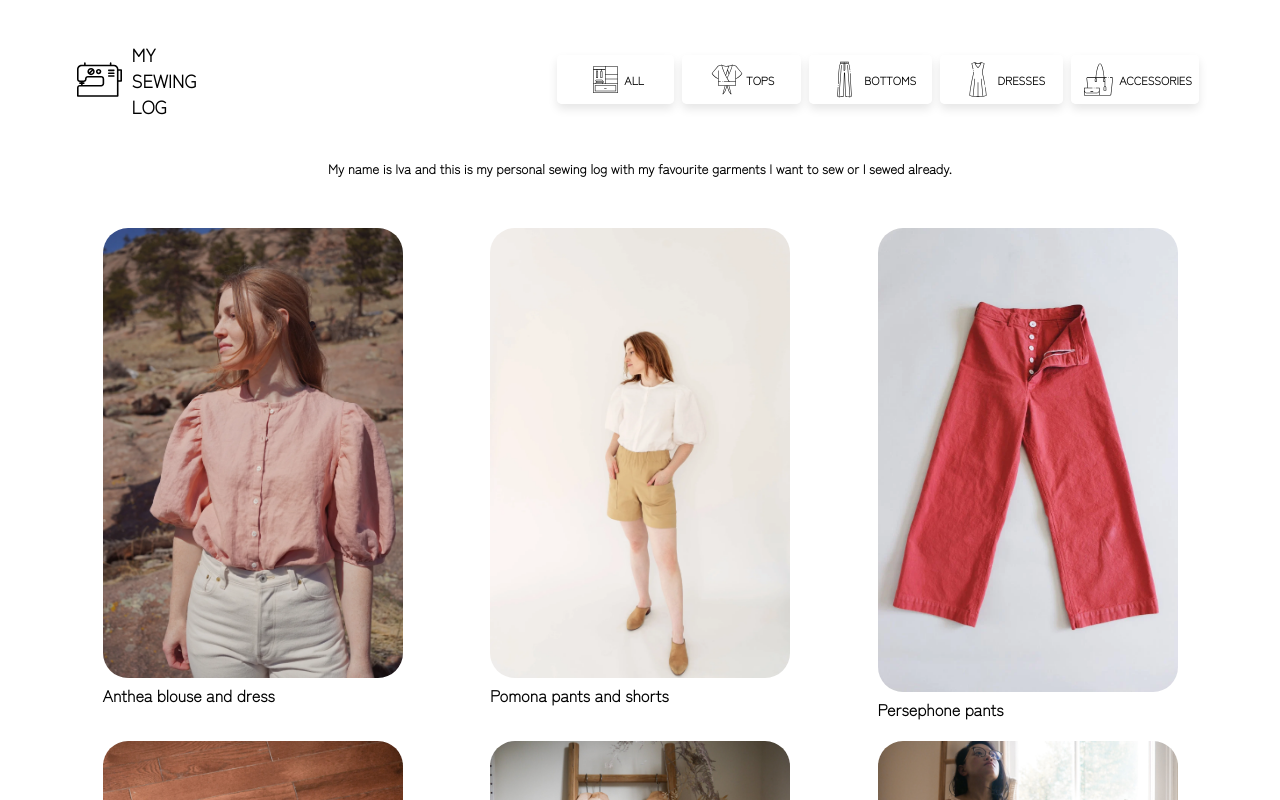
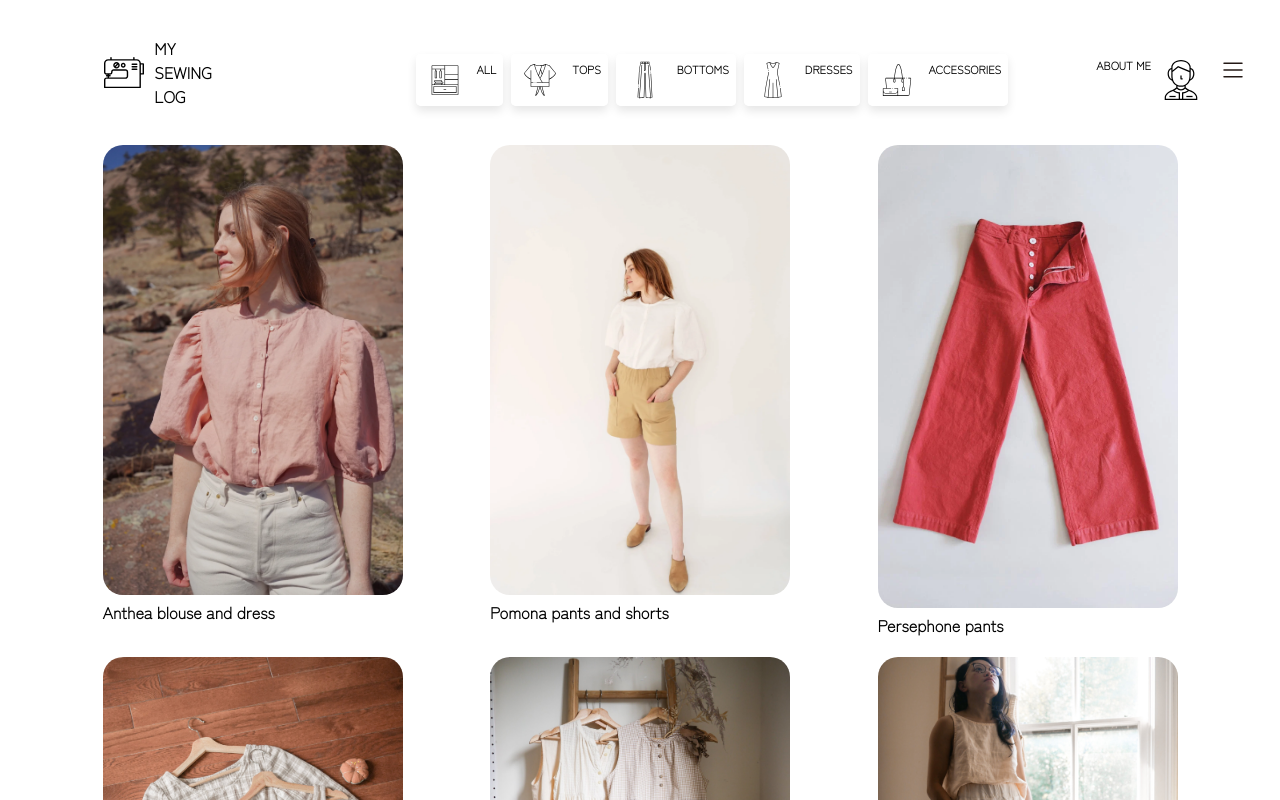
Before and after one commit to IvaPlas/My-personal-to-sew-list, a React app: page / in a window 1280 px wide. Shown: the top 800 px of the page. Built offline with nearby package versions, Linux system fonts and the light colour scheme; a web font is replaced by a local one.

Commit message:
navigation responsive styles set up

```diff
--- a/src/components/Form/Form.jsx
+++ b/src/components/Form/Form.jsx
@@ -3,10 +3,14 @@ import './form.css';
 import '../../garments.js';
 
 const Form = () => {
+  const [garments, setGarments] = useState('');
   const [formValues, setFormValues] = useState({
     name: '',
+    link: '',
     author: '',
+    image: '',
     description: '',
+    category: '',
     measurements: '',
     fabric: '',
     notes: '',
@@ -17,6 +21,25 @@ const Form = () => {
     e.preventDefault();
     const { name, value } = e.target;
     setFormValues({ ...formValues, [name]: value });
+  };
+
+  const handleAddFormSubmit = (e) => {
+    e.preventDefault();
+    const newGarment = {
+      name: formValues.name,
+      link: formValues.link,
+      author: formValues.author,
+      image: formValues.image,
+      description: formValues.description,
+      category: formValues.category,
+      measurements: formValues.measurements,
+      fabric: formValues.fabric,
+      notes: formValues.notes,
+      state: formValues.state,
+    };
+
+    const newGarments = [...garments, newGarment];
+    setGarments(newGarments);
   };
 
   useEffect(() => {
@@ -31,9 +54,9 @@ const Form = () => {
 
   console.log(formValues);
   return (
-    <form>
+    <form onSubmit={handleAddFormSubmit}>
       <label htmlFor="">
-        Name of the pattern
+        Name of the pattern :
         <input
           name="name"
           value={formValues.name}
@@ -41,8 +64,17 @@ const Form = () => {
           onChange={handleChange}
         />
       </label>
+      Link :
       <label htmlFor="">
-        Author of the pattern{' '}
+        <input
+          type="link"
+          name="link"
+          value={formValues.link}
+          onChange={handleChange}
+        />
+      </label>
+      <label htmlFor="">
+        Author of the pattern :
         <input
           name="author"
           value={formValues.author}
@@ -51,7 +83,17 @@ const Form = () => {
         />
       </label>
       <label htmlFor="">
-        Desctiption of the garment/pattern{' '}
+        {' '}
+        Image :
+        <input
+          type="field"
+          name="image"
+          value={formValues.image}
+          onChange={handleChange}
+        />
+      </label>
+      <label htmlFor="">
+        Desctiption of the garment/pattern :
         <textarea
           name="description"
           value={formValues.description}
@@ -60,7 +102,22 @@ const Form = () => {
         />
       </label>
       <label htmlFor="">
-        Measurements
+        Category :
+        <select
+          type="text"
+          name="category"
+          value={formValues.category}
+          onChange={handleChange}
+        >
+          <option value="all">ALL</option>
+          <option value="tops">TOPS</option>
+          <option value="bottoms">BOTTOMS</option>
+          <option value="dresses">DRESSES</option>
+          <option value="accessories">ACCESSORIES</option>
+        </select>
+      </label>
+      <label htmlFor="">
+        Measurements :
         <input
           name="measurements"
           value={formValues.measurements}
@@ -69,7 +126,7 @@ const Form = () => {
         />
       </label>
       <label htmlFor="">
-        Fabric
+        Fabric :
         <select
           type="text"
           name="fabric"
@@ -95,7 +152,7 @@ const Form = () => {
         </select>
       </label>
       <label htmlFor="">
-        Notes
+        Notes :
         <textarea
           type="text"
           name="notes"
@@ -104,7 +161,7 @@ const Form = () => {
         />
       </label>
       <label htmlFor="">
-        State of creation
+        State of creation :
         <select
           name="state"
           value={formValues.state}
@@ -123,6 +180,7 @@ const Form = () => {
           </option>
           <option value="garment_sewed_already">garment sewed already</option>
         </select>
+        <button type="submit">save my notes</button>
       </label>
     </form>
   );
--- a/src/components/Form/form.css
+++ b/src/components/Form/form.css
@@ -1,3 +1,7 @@
+* {
+  box-sizing: border-box;
+}
+
 form {
   display: flex;
   flex-direction: column;
--- a/src/components/GarmentDetail/garment-detail.css
+++ b/src/components/GarmentDetail/garment-detail.css
@@ -1,3 +1,7 @@
+* {
+  box-sizing: border-box;
+}
+
 .garment-detail_container {
   display: flex;
   flex-direction: column;
@@ -11,8 +15,8 @@
 }
 
 .garment-detail_photo {
-  width: 250px;
-  border-radius: 15px 15px 0px 0px;
+  width: 300px;
+  border-radius: 15px;
 }
 
 .garment-detail_details {
@@ -31,10 +35,8 @@
 
 @media (min-width: 375px) {
   .garment-detail_photo {
-    width: 300px;
     margin: auto;
     margin-top: 15px;
-    border-radius: 15px;
   }
 }
 @media (min-width: 600px) {
@@ -45,7 +47,7 @@
     font-size: 16px;
   }
   .garment-detail_photo {
-    max-width: 350px;
+    max-width: 300px;
     margin: 30px 30px;
     border-radius: 25px;
   }
@@ -53,15 +55,11 @@
 
 @media (min-width: 800px) {
   .garment-detail_container {
-    flex-direction: row;
-    flex-wrap: nowrap;
     margin: 80px 120px;
-    border-radius: 25px;
-    font-size: 16px;
   }
   .garment-detail_photo {
-    max-width: 350px;
+    /* max-width: 350px;
     margin: 30px 30px;
-    border-radius: 25px;
+    border-radius: 25px; */
   }
 }
--- a/src/components/GarmentPreview/garment-preview.css
+++ b/src/components/GarmentPreview/garment-preview.css
@@ -1,10 +1,14 @@
+* {
+  box-sizing: border-box;
+}
+
 .garment-preview_container {
   display: flex;
   justify-content: space-evenly;
   flex-wrap: wrap;
   gap: 15px;
   margin: 30px;
-  margin-top: 50px;
+  margin-top: 20px;
 }
 
 .garment.preview {
@@ -19,30 +23,11 @@
 }
 
 .garment-preview_photo {
-  width: 250px;
-  max-width: 300px;
-  border-radius: 25px;
+  width: 300px;
+  border-radius: 20px;
 }
 
-/* img:hover,
-img:focus{
-  width:192px;
-  height: 136px;
-} */
 .garment-preview_photo:hover,
 .garment-preview_photo:focus {
-  /* filter: blur(1.5px); */
   opacity: 0.7;
 }
-
-@media (min-width: 375px) {
-  .garment-preview_photo {
-    width: 300px;
-  }
-}
-
-@media (min-width: 600px) {
-  .garment-preview_photo {
-    width: 350px;
-  }
-}
--- a/src/components/Header/Header.jsx
+++ b/src/components/Header/Header.jsx
@@ -3,21 +3,31 @@ import { Link } from 'react-router-dom';
 import './header.css';
 import Sorting from '../Sorting/Sorting';
 import Logo from '../../assets/sewing-machine.svg';
+import about from '../../assets/user-svgrepo-com (1).svg';
+import hamburger from '../../assets/hamburger-menu.svg';
 
 const Header = () => {
   return (
     <>
       <header className="header-container">
-        <nav className="logo-title">
+        <div className="logo-title">
           <Link className="logo" to="/">
             <img className="logo_icon" src={Logo} al="sewing machine"></img>
             <h1 className="logo_main-title">
               MY <br /> SEWING <br /> LOG
             </h1>
           </Link>
-        </nav>
-        <div className="sorting-nav">
-          <Sorting />
+        </div>
+        <div className="navigation">
+          <img className="menu-bar" src={hamburger} alt="shortened menu" />
+          <nav className="navigation-bar">
+            <Sorting />
+            <div className="about">
+              {' '}
+              <h4 className="about-me">ABOUT ME</h4>
+              <img className="about-logo" src={about} alt="icon about" />
+            </div>
+          </nav>
         </div>
       </header>
     </>
--- a/src/components/Header/header.css
+++ b/src/components/Header/header.css
@@ -1,3 +1,7 @@
+* {
+  box-sizing: border-box;
+}
+
 .header-container {
   display: flex;
   justify-content: space-between;
@@ -7,9 +11,10 @@
 
 .logo {
   display: flex;
-  font-size: 0.75rem;
+  font-size: 0.5rem;
   width: 60%;
   gap: 10px;
+  margin-left: 40%;
 }
 
 a {
@@ -21,14 +26,109 @@ a :hover {
   font-weight: lighter;
 }
 
-.welcome {
-  text-align: center;
-  margin: 0 10% 0 10%;
-  font-size: small;
+.menu-bar {
+  width: 60px;
+  cursor: pointer;
+}
+
+.about-me {
+  margin-top: 1px;
+  margin-bottom: 2px;
+}
+
+.about-me:hover,
+.about-me:focus {
+  font-weight: lighter;
+}
+
+.about {
+  display: flex;
+  justify-content: start;
+  margin: 4px;
+  font-size: 0.7rem;
+  cursor: pointer;
+}
+.about-logo {
+  display: none;
+}
+.navigation {
+  display: flex;
+  flex-direction: column;
+  align-items: flex-end;
+}
+.navigation-bar {
+  display: flex;
+  flex-direction: column;
+  align-items: center;
+  border: 2px solid white;
+  border-radius: 5px;
+  box-shadow: 0px 5px 10px 0px rgba(0, 0, 0, 0.1);
+  position: relative;
+  top: 10px;
+  right: 65px;
+}
+
+.menu-bar {
+  position: absolute;
+  top: 40px;
+}
+
+@media (min-width: 600px) {
+  .navigation {
+    flex-direction: row;
+  }
+  .sorting-nav {
+    max-width: 500px;
+  }
+  .navigation-bar {
+    flex-direction: row;
+    position: absolute;
+    margin-top: 40px;
+    gap: 15px;
+  }
+  .about-logo {
+    width: 40px;
+    display: block;
+    margin: 4px 10px;
+  }
+
+  .about-me {
+    display: none;
+  }
 }
 
 @media (min-width: 800px) {
-  .sorting-nav {
-    max-width: 650px;
+  .navigation {
+    flex-direction: row;
+  }
+  .navigation-bar {
+    flex-direction: row;
+    border-style: none;
+    border: none;
+    box-shadow: none;
+    gap: 50px;
   }
 }
+
+@media (min-width: 1200px) {
+  .navigation {
+    flex-direction: row;
+  }
+  /* .sorting-nav {
+    max-width: 650px;
+  } */
+  .about-logo {
+    width: 40px;
+    display: block;
+  }
+  .navigation-bar {
+    flex-direction: row;
+    border-style: none;
+    border: none;
+    box-shadow: none;
+    gap: 80px;
+  }
+  .about-me {
+    display: inline;
+  }
+}
--- a/src/components/Sorting/sorting.css
+++ b/src/components/Sorting/sorting.css
@@ -1,34 +1,80 @@
+* {
+  box-sizing: border-box;
+}
+
 .sorting {
   display: flex;
+  flex-direction: column;
   justify-content: space-evenly;
+  align-items: center;
+}
+
+.icon {
+  display: none;
 }
 
 .sorting-tag {
   display: flex;
   justify-content: center;
-  border: 2px solid white;
-  border-radius: 5px;
-  box-shadow: 0px 5px 10px 0px rgba(0, 0, 0, 0.1);
-  margin: 4px;
+  cursor: pointer;
+  width: 33%;
+}
+
+.sorting-tag_name {
+  margin: 5px;
   font-size: 0.7rem;
 }
+
 .sorting :hover {
   font-weight: lighter;
-  cursor: pointer;
-}
-.icon {
-  width: 33%;
 }
 
 @media (min-width: 600px) {
   .sorting {
     width: auto;
     max-width: 700px;
+    flex-direction: row;
+  }
+  .sorting-tag {
+    margin: 4px 5px;
+  }
+  .sorting-tag_name {
+    display: none;
+  }
+  .icon {
+    display: block;
+    width: 40px;
   }
 }
 
 @media (min-width: 800px) {
   .sorting {
     max-width: 700px;
+    flex-direction: row;
+  }
+  .sorting-tag {
+    border: 2px solid white;
+    border-radius: 5px;
+    box-shadow: 0px 5px 10px 0px rgba(0, 0, 0, 0.1);
+    margin: 4px;
+  }
+  .icon {
+    margin: 4px 15px;
   }
 }
+
+@media (min-width: 1200px) {
+  .sorting {
+    flex-direction: row;
+  }
+  .sorting-tag {
+    margin: 4px;
+  }
+  .sorting-tag_name {
+    display: inline;
+    font-size: 0.7rem;
+  }
+  .icon {
+    margin: 4px 7px;
+  }
+}
--- a/src/components/ViewData/vieData.css
+++ b/src/components/ViewData/vieData.css
@@ -0,0 +1,3 @@
+* {
+  box-sizing: border-box;
+}
--- a/src/pages/HomePage.jsx
+++ b/src/pages/HomePage.jsx
@@ -5,10 +5,6 @@ import Sorting from '../components/Sorting/Sorting';
 const HomePage = ({ garments }) => {
   return (
     <>
-      <h4 className="welcome">
-        My name is Iva and this is my personal sewing log with my favourite
-        garments I want to sew or I sewed already.
-      </h4>
       <GarmentPreview data={garments} />
     </>
   );
```
Also changed, not shown: src/components/ViewData/ViewData.jsx (+8 -7 lines), src/garments.js (+74 -1 lines), src/pages/About.jsx (added, +12 -0 lines), src/assets/hamburger-menu.svg (added), src/assets/user-svgrepo-com (1).svg (added).
